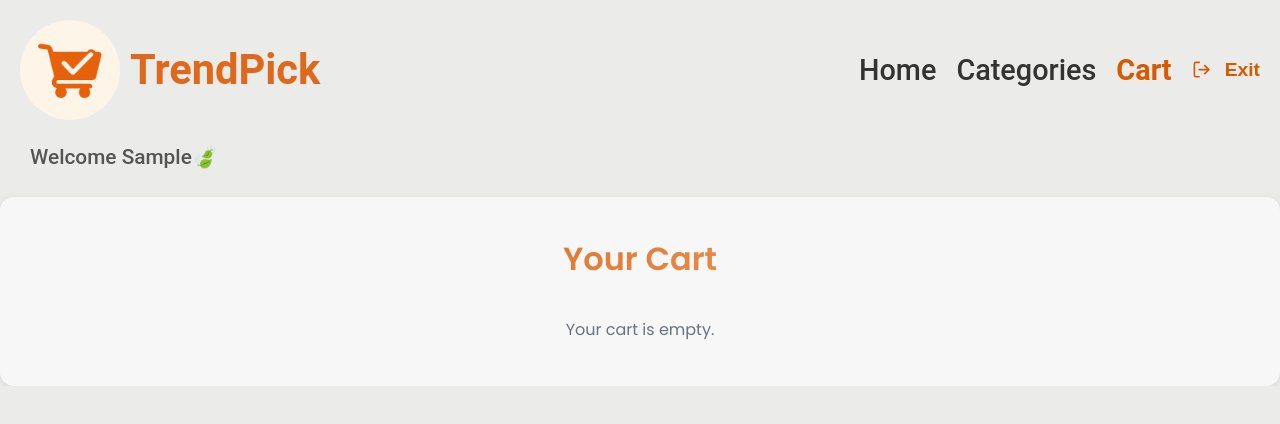
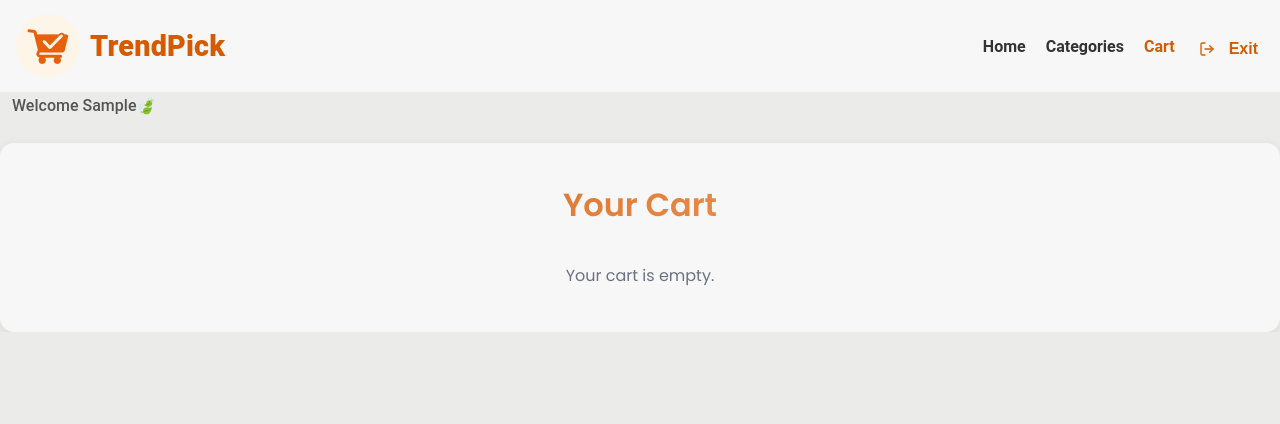
Before and after one commit to NurAleynaPektas/miniShop, a React (Vite) app: page /cart in a window 1280 px wide. Shown: the top 424 px of the page. Built offline with nearby package versions, Linux system fonts and the light colour scheme; sample sign-in values are in the browser's storage.

Commit message:
offCanva css changed

```diff
--- a/src/components/Navbar.module.css
+++ b/src/components/Navbar.module.css
@@ -1,62 +1,81 @@
+/* ========== Design Tokens ========== */
+:root {
+  --brand: #d65a00;
+  --text: #222;
+  --text-muted: #555;
+  --bg: #fff;
+  --ring: rgba(214, 90, 0, 0.35);
+  --radius: 14px;
+  --shadow-sm: 0 2px 8px rgba(0, 0, 0, 0.08);
+  --shadow-md: 0 8px 24px rgba(0, 0, 0, 0.12);
+  --transition: 220ms ease;
+}
+
+/* ========== Navbar ========== */
 .navbar {
   display: flex;
+  align-items: center;
   justify-content: space-between;
-  align-items: center;
-  padding: 20px;
+  gap: 12px;
+  padding: 14px 16px;
   position: relative;
-  flex-wrap: wrap;
+  flex-wrap: nowrap;
+  background: var(--bg);
 }
 
+/* Logo */
 .logo {
   text-decoration: none;
-  color: rgb(223, 104, 27);
+  color: var(--brand);
   display: flex;
   align-items: center;
 }
 
 .logoContainer {
-  display: flex;
-  flex-direction: row;
+  display: inline-flex;
   align-items: center;
-  justify-content: center;
   gap: 10px;
 }
 
 .logoImg {
-  height: 100px;
-  object-fit: contain;
+  height: 56px;
+  width: 56px;
+  object-fit: cover;
   border-radius: 50%;
   cursor: pointer;
-  transition: 0.3s ease;
+  transition: transform var(--transition);
+}
+
+.trendPick {
+  font-size: 1.6rem;
+  font-weight: 800;
+  margin: 0;
+  line-height: 1;
+  letter-spacing: 0.2px;
+  cursor: pointer;
+  transition: transform var(--transition), color var(--transition);
 }
 
 .logoImg:hover,
 .trendPick:hover {
-  transform: scale(1.05);
+  transform: translateY(-1px) scale(1.02);
 }
 
-.trendPick {
-  font-size: 2.6rem;
-  font-weight: bold;
-  margin: 0;
-  line-height: 1;
-  cursor: pointer;
-}
-
+/* Welcome line under logo */
 .welcomeUnderLogo {
   width: 100%;
-  margin-left: 30px;
-  font-size: 1.3rem;
+  margin-left: 12px;
+  margin-top: 4px;
+  font-size: 1rem;
   font-weight: 500;
-  color: #555;
-  margin-top: 5px;
-  animation: fadeIn 0.4s ease-in-out;
+  color: var(--text-muted);
+  animation: fadeIn 0.25s ease-in-out;
 }
 
 @keyframes fadeIn {
   from {
     opacity: 0;
-    transform: translateY(-3px);
+    transform: translateY(-2px);
   }
   to {
     opacity: 1;
@@ -64,202 +83,275 @@
   }
 }
 
-/* Masaüstü menü bağlantıları */
+/* ========== Desktop Nav Links ========== */
 .navLinksDesktop {
   display: flex;
-  gap: 20px;
+  gap: 16px;
   list-style: none;
+  align-items: center;
+  margin: 0;
+  padding: 0;
 }
 
 .navLink {
   text-decoration: none;
-  font-size: 1.8rem;
-  font-weight: 500;
+  font-size: 1rem;
+  font-weight: 600;
   color: #333;
-  padding: 4px 0;
-  transition: color 0.2s ease;
+  padding: 6px 2px;
+  border-radius: 8px;
+  transition: color var(--transition), background-color var(--transition);
 }
 
 .navLink:hover {
-  color: #d65a00;
+  color: var(--brand);
+  background: rgba(214, 90, 0, 0.06);
 }
 
 .active {
-  color: #d65a00;
-  font-weight: 600;
+  color: var(--brand);
 }
 
-/* Hamburger buton */
+/* ========== Hamburger ========== */
 .hamburger {
   display: none;
   flex-direction: column;
+  gap: 5px;
   cursor: pointer;
   border: none;
   background: none;
-  padding: 0;
-  gap: 5px;
+  padding: 6px;
+  border-radius: 10px;
+  transition: background-color var(--transition);
+}
+
+.hamburger:focus-visible {
+  outline: 2px solid var(--ring);
+  outline-offset: 2px;
+}
+
+.hamburger:hover {
+  background: rgba(0, 0, 0, 0.04);
 }
 
 .bar,
 .barActive {
-  width: 25px;
-  height: 3px;
+  width: 22px;
+  height: 2.5px;
   background-color: #333;
-  transition: 0.3s;
   border-radius: 2px;
+  transition: transform 200ms ease, opacity 200ms ease,
+    background-color var(--transition);
 }
 
-/* Yandan açılan mobil menü */
+/* X animation (when .barActive is applied) */
+.hamburger .barActive:nth-child(1) {
+  transform: translateY(7px) rotate(45deg);
+}
+.hamburger .barActive:nth-child(2) {
+  opacity: 0;
+}
+.hamburger .barActive:nth-child(3) {
+  transform: translateY(-7px) rotate(-45deg);
+}
+
+/* ========== Off-Canvas (Mobile Menu) ========== */
 .offCanvas {
   position: fixed;
   top: 0;
   right: -100%;
   height: 100%;
   width: 40%;
-  max-width: 280px;
   background-color: #ffffff;
-  box-shadow: -4px 0 12px rgba(0, 0, 0, 0.15);
+  box-shadow: -4px 0 16px rgba(0, 0, 0, 0.14);
   z-index: 1000;
-  transition: right 0.3s ease-in-out;
+  transition: right 260ms ease-in-out;
   display: flex;
   flex-direction: column;
-  padding: 1.5rem 1rem;
+  padding: 20px 16px 16px;
   border-left: 1px solid #eee;
 }
-
 
 .offCanvas.open {
   right: 0;
 }
 
-/* Menü içeriği */
+.closeBtn {
+  position: absolute;
+  top: 10px;
+  right: 10px;
+  align-self: flex-end;
+  font-size: 1.25rem;
+  background: none;
+  border: none;
+  cursor: pointer;
+  color: #444;
+  padding: 4px 6px;
+  border-radius: 8px;
+  transition: background-color var(--transition), color var(--transition);
+}
+.closeBtn:hover {
+  background: rgba(0, 0, 0, 0.05);
+}
+
+/* Off-canvas menu content */
 .navLinks {
   list-style: none;
   display: flex;
   flex-direction: column;
-  align-items: flex-start;
+  align-items: stretch;
   justify-content: flex-start;
   height: 100%;
-  gap: 8px;
+  gap: 6px;
   margin: 0;
-  padding: 1rem 0;
+  padding: 40px 0 0; /* leave room for close button */
 }
 
 .navLinks li {
   width: 100%;
 }
 
-/* Çıkış (Exit) butonu */
+.navLinks .navLink {
+  display: block;
+  width: 100%;
+  padding: 10px 8px;
+  border-radius: 10px;
+  font-size: 1rem;
+  color: var(--text);
+}
+.navLinks .navLink:hover {
+  background: rgba(214, 90, 0, 0.06);
+  color: var(--brand);
+}
+
+/* Exit button row */
 .logoutListItem {
   width: 100%;
   display: flex;
-
+  margin-top: 6px;
 }
 
 .logoutBtn {
-  display: flex;
+  display: inline-flex;
   align-items: center;
   gap: 6px;
   background-color: transparent;
   border: none;
   cursor: pointer;
-  font-size: 1.2rem;
-  color: #d65a00;
-  font-weight: 600;
-  padding: 4px 0;
-  width: auto;
-  transition: color 0.2s ease;
+  font-size: 1rem; /* daha küçük, tutarlı */
+  color: var(--brand);
+  font-weight: 700;
+  padding: 8px 6px;
+  border-radius: 10px;
+  transition: background-color var(--transition), color var(--transition);
+}
+.logoutBtn:hover {
+  color: #333;
+  background: rgba(214, 90, 0, 0.06);
 }
 
-.logoutBtn:hover {
-  color: #333;
-}
-
-
-.closeBtn {
-  align-self: flex-end;
-  font-size: 1.5rem;
-  background: none;
-  border: none;
-  cursor: pointer;
-  color: #444;
-  position: absolute;
-  top: 10px;
-  right: 10px;
-}
-
+/* Backdrop */
 .backdrop {
   position: fixed;
-  top: 0;
-  left: 0;
-  height: 100%;
-  width: 100%;
-  background-color: rgba(0, 0, 0, 0.3);
+  inset: 0;
+  background-color: rgba(0, 0, 0, 0.4);
   z-index: 999;
 }
 
-/* Responsive */
+/* ========== Accessibility Focus States ========== */
+.navLink:focus-visible,
+.logoutBtn:focus-visible,
+.closeBtn:focus-visible {
+  outline: 2px solid var(--ring);
+  outline-offset: 2px;
+}
+
+/* ========== Responsive ========== */
+@media (min-width: 1024px) {
+  .logoImg {
+    height: 64px;
+    width: 64px;
+  }
+  .trendPick {
+    font-size: 1.8rem;
+  }
+  .navLink {
+    font-size: 1rem;
+  }
+}
+
+@media (max-width: 1024px) {
+  .navLinksDesktop {
+    gap: 14px;
+  }
+}
+
 @media (max-width: 768px) {
   .hamburger {
     display: flex;
   }
 
   .logoImg {
-    height: 90px;
+    height: 52px;
+    width: 52px;
   }
-
   .trendPick {
-    font-size: 2rem;
+    font-size: 1.4rem;
   }
 
   .navLinksDesktop {
     display: none;
   }
-
   .welcomeUnderLogo {
-    font-size: 1rem;
+    font-size: 0.95rem;
+    margin-left: 8px;
   }
 
-  .navLinks {
-    font-size: 0.95rem;
-    gap: 10px;
+
+  .navLinks .navLink {
+    font-size: 0.98rem;
+    padding: 10px 10px;
   }
-
-  .navLink {
-    font-size: 1rem;
-    padding: 4px 0;
-  }
-
   .logoutBtn {
-    font-size: 0.95rem;
-    padding: 6px 10px;
+    font-size: 0.98rem;
+    padding: 8px 8px;
   }
 }
 
 @media (max-width: 480px) {
+  .logoImg {
+    height: 48px;
+    width: 48px;
+  }
   .trendPick {
-    font-size: 1.4rem;
-  }
-
-  .logoImg {
-    height: 60px;
-  }
-
-  .navLinks {
-    font-size: 0.9rem;
-    gap: 8px;
-  }
-
-  .navLink {
-    font-size: 0.95rem;
-  }
-
-  .logoutBtn {
-    font-size: 0.9rem;
-    padding: 5px 8px;
+    font-size: 1.25rem;
   }
 
   .welcomeUnderLogo {
     font-size: 0.9rem;
+    margin-left: 6px;
+  }
+
+
+  .navLinks {
+    gap: 6px;
+  }
+  .navLinks .navLink {
+    font-size: 0.95rem;
+  }
+  .logoutBtn {
+    font-size: 0.95rem;
   }
 }
+
+/* ========== Motion Preferences ========== */
+@media (prefers-reduced-motion: reduce) {
+  .logoImg,
+  .trendPick,
+  .navLink,
+  .offCanvas,
+  .bar,
+  .barActive {
+    transition: none !important;
+  }
+}
```
